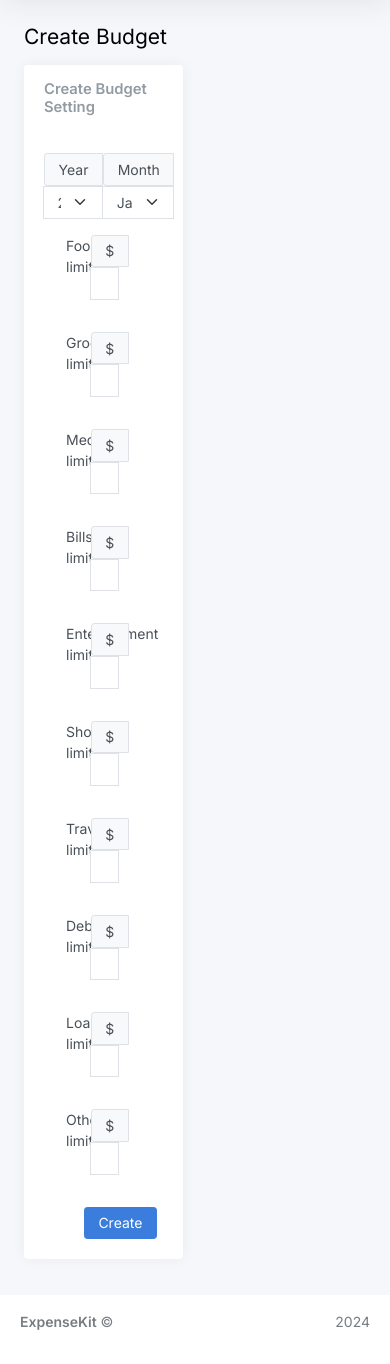
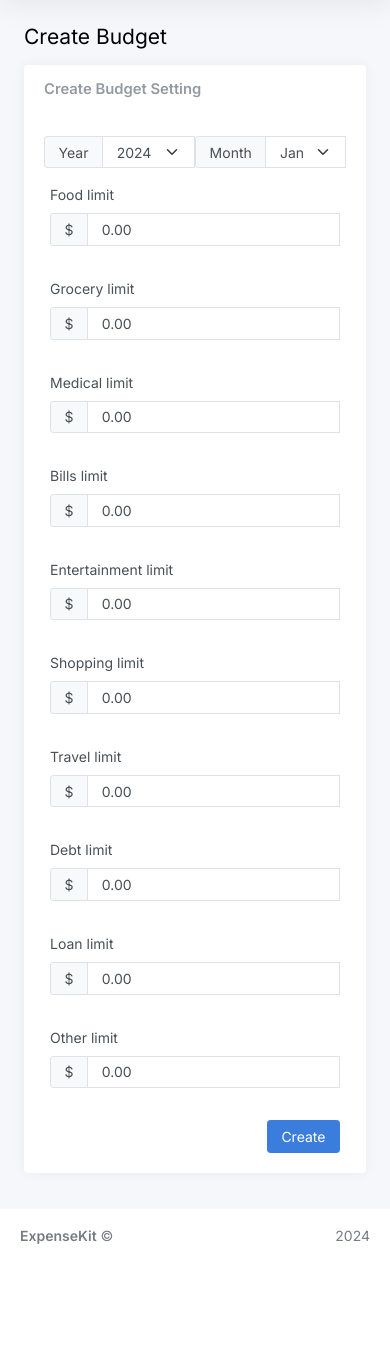
Before and after one commit to 2wons/flask-expense, a Flask app: page /budgets/new in a window 390 px wide. Shown: the part 61-1425 px from the top of the page. After the commit the page ends 1339 px from the top, so only its background shows below. Run offline with Flask 3, Linux system fonts and the light colour scheme; the visitor is signed in with stand-in values (Sample User, id 1); some libraries are stand-ins or nearby versions.

Commit message:
fix item pages

```diff
--- a/app/templates/budgets/budget_setting.html
+++ b/app/templates/budgets/budget_setting.html
@@ -13,7 +13,7 @@
     <h1 class="h3 mb-3">{{ legend | capitalize }} Budget</h1>
 
   <div class="row justify-content-md-center">
-    <div class="col-6">
+    <div class="col-12 col-sm-6">
       <div class="card">
         <div class="card-header">
           <h5 class="card-title mb-0">{{ legend | capitalize }} Budget Setting</h5>
@@ -53,11 +53,11 @@
               <div class="container">
                 {% for field in form  %}
                   {% if field.name.endswith('_limit') %}
-                    <div class="row mb-3 px-3">
-                      <div class="col-3">
+                    <div class="row mb-3 px-sm-3">
+                      <div class="col-12 col-sm-3">
                         <label class="form-label">{{ field.label.text.replace('_', ' ') }}</label>
                       </div>
-                      <div class="col-5">
+                      <div class="col-12 col-sm-9">
                         <div class="input-group mb-3">
                           <span class="input-group-text">$</span>
                           {{ field(class="form-control" + (' is-invalid' if field.errors else ''), placeholder="199") }}
--- a/app/templates/record_item_page.html
+++ b/app/templates/record_item_page.html
@@ -10,7 +10,7 @@
     <h1 class="h3 mb-3">{{ legend }}</h1>
 
   <div class="row justify-content-md-center">
-    <div class="col-3">
+    <div class="col-12 col-sm-5">
       <div class="card">
         <div class="card-header">
           <h5 class="card-title mb-0">Transaction</h5>
```
